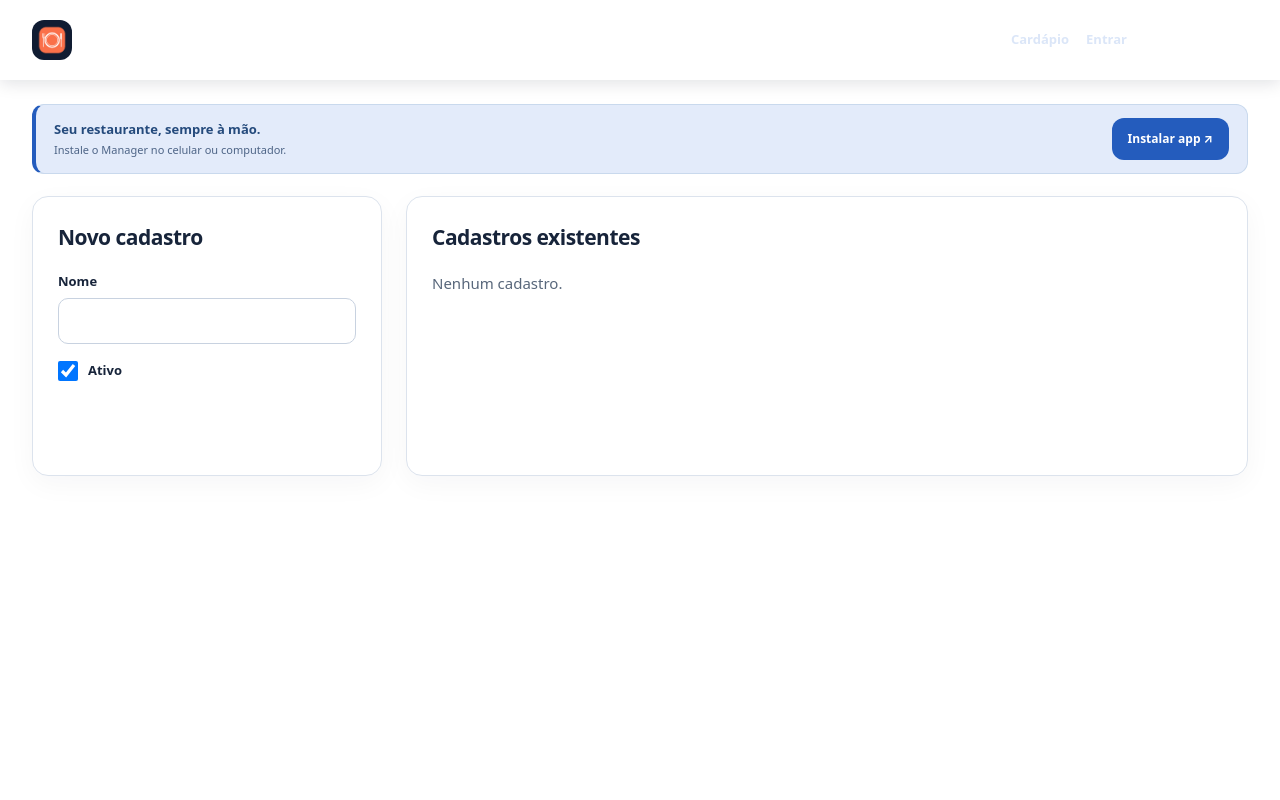
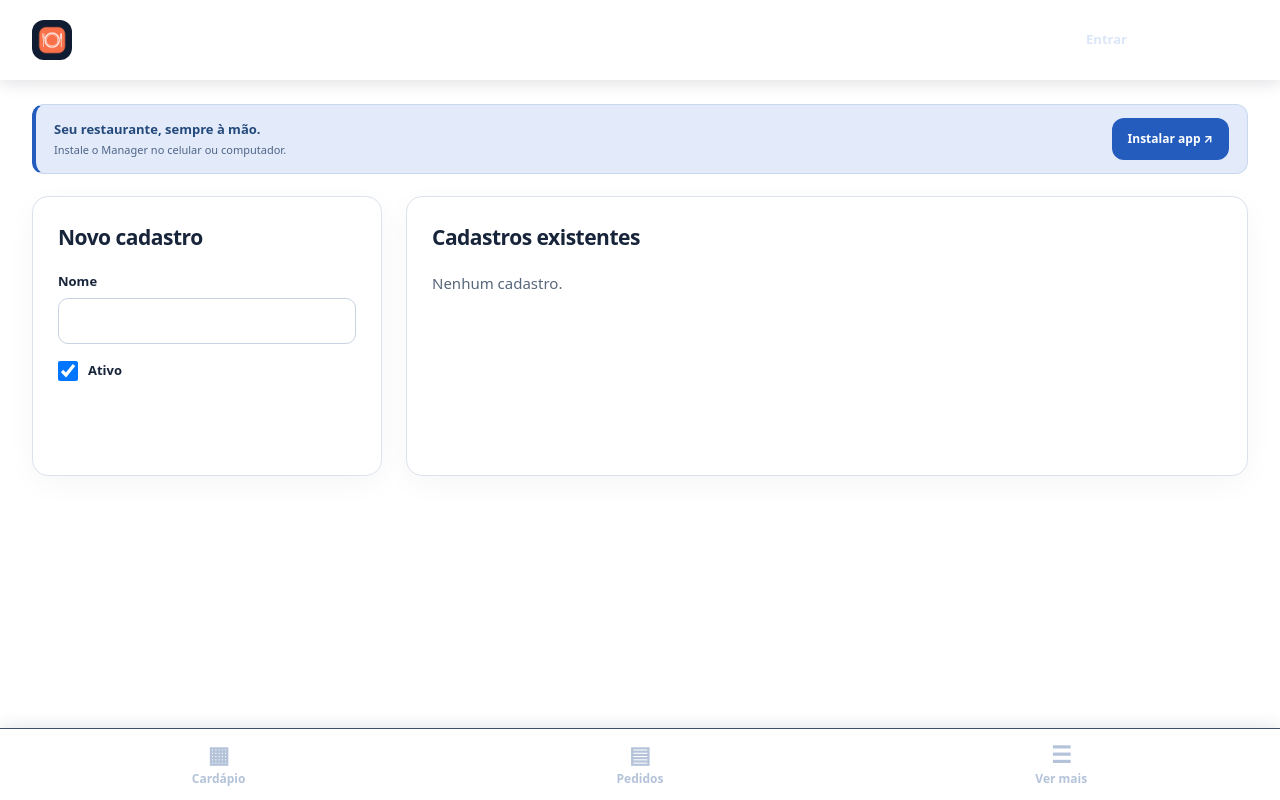
Before and after one commit to LovanGoulart/restaurante, a Flask app: template templates/cadastros.html in a window 1280 px wide. Run offline with Flask 3, Linux system fonts and the light colour scheme; the template is opened without the code that fills it, so the values that code supplies are empty.

Commit message:
update files
no usuário que abre o app de casa quero que exiba no menu superior somente entrar e criar conta, adicione o menu inferior que tenha os botões cardápio, pedidos e ver mais (no ver mais deverá ter somente o botão de instalar aplicativo e aparência e idioma) depois q o usuário estiver logado devera exibir os botões padrão ja definidos anteriormente.

```diff
--- /dev/null
+++ b/static/css/guest-menu.css
@@ -0,0 +1,24 @@
+/* Menu exclusivo do cliente de casa antes do login. */
+.guest-nav.home-guest-header > a:first-child { display: inline-flex; }
+.home-guest-nav {
+  position: fixed; bottom: 0; left: 0; right: 0; z-index: 75;
+  display: flex; align-items: stretch; justify-content: space-around;
+  background: var(--navy); border-top: 1px solid #40506a;
+  padding: 7px 8px calc(7px + env(safe-area-inset-bottom));
+  min-height: var(--bottom, 70px); box-shadow: 0 -3px 15px #10243c1a;
+}
+.home-guest-nav a, .home-guest-nav button {
+  display: flex; flex-direction: column; align-items: center; justify-content: center;
+  flex: 1; max-width: 180px; min-height: 52px; gap: 1px;
+  background: transparent; border: 0; border-radius: 10px;
+  color: #b4c3d9; padding: 5px 12px; font-size: 12px; font-weight: 700;
+  text-align: center;
+}
+.home-guest-nav a span, .home-guest-nav button span { font-size: 23px; line-height: 1.2; }
+.home-guest-nav .selected { background: #ffffff10; color: #ffa977; }
+body:has(.home-guest-nav) main { padding-bottom: calc(var(--bottom, 70px) + 30px + env(safe-area-inset-bottom)); }
+@media (max-width: 850px) {
+  body:has(.home-guest-nav):has(.mobile-cart:not([hidden])) main {
+    padding-bottom: calc(var(--bottom, 70px) + 105px + env(safe-area-inset-bottom));
+  }
+}
--- a/static/sw.js
+++ b/static/sw.js
@@ -1,6 +1,6 @@
 const ROOT = new URL(self.registration.scope).pathname.replace(/\/$/, "");
 const CACHE_PREFIX = "restaurant-scope-" + ROOT + "-";
-const CACHE = CACHE_PREFIX + "v34";
+const CACHE = CACHE_PREFIX + "v35";
 function safeOrderURL(value) {
   try {
     const url = new URL(value, self.location.origin);
--- a/templates/base.html
+++ b/templates/base.html
@@ -26,6 +26,9 @@
     <link rel="stylesheet" href="{{ url_for('static', filename='css/appearance.css') }}">
     <script defer src="{{ url_for('static', filename='js/br-fields.js') }}"></script>
     <link rel="stylesheet" href="{{ url_for('static', filename='css/operations.css') }}">
+    {% if not user and request.blueprint != 'salon_qr' %}
+    <link rel="stylesheet" href="{{ url_for('static', filename='css/guest-menu.css') }}">
+    {% endif %}
   </head>
   <body data-qr-guest="{{ '1' if user and user.perfil == 'visitante' else '' }}" data-user="{{ user.id if user else '' }}" data-cursor="{{ event_cursor }}">
     <a class="skip-link" href="#main">Ir ao conteúdo</a>
@@ -185,9 +188,7 @@
 
 {% else %}
 
-          <nav class="guest-nav" aria-label="Menu do cliente">
-            {% with ui_compact=true %}{% include '_ui_preferences.html' %}{% endwith %}
-            <a href="{{ request.script_root }}/cardapio">Cardápio</a>
+          <nav class="guest-nav home-guest-header" aria-label="Menu do cliente">
             <a href="{{ request.script_root }}/login">Entrar</a>
             <a href="{{ request.script_root }}/cadastro" class="guest-signup">Criar conta</a>
           </nav>
@@ -358,6 +359,24 @@
 
 {% endif %}
 
+    {% if not user and request.blueprint != 'salon_qr' %}
+    <nav class="mobile-nav home-guest-nav" aria-label="Menu do cliente">
+      <a href="{{ request.script_root }}/cardapio" class="{{ 'selected' if request.endpoint == 'customers.menu' else '' }}"><span>▦</span>Cardápio</a>
+      <a href="{{ url_for('customers.my_orders') }}"><span>▤</span>Pedidos</a>
+      <button type="button" data-open="guest-more-dialog"><span>☰</span>Ver mais</button>
+    </nav>
+    <dialog id="guest-more-dialog" class="app-dialog">
+      <div class="dialog-head">
+        <h2>Ver mais</h2>
+        <button type="button" class="icon-button" data-close aria-label="Fechar menu">×</button>
+      </div>
+      <div class="menu-links">
+        <button type="button" class="install-trigger" hidden>↗ Instalar aplicativo</button>
+        <div class="ui-menu-preferences">{% include '_ui_preferences.html' %}</div>
+      </div>
+    </dialog>
+    {% endif %}
+
     <dialog id="install-dialog" class="app-dialog">
       <div class="dialog-head">
         <h2>Leve o Manager com você</h2>
```
